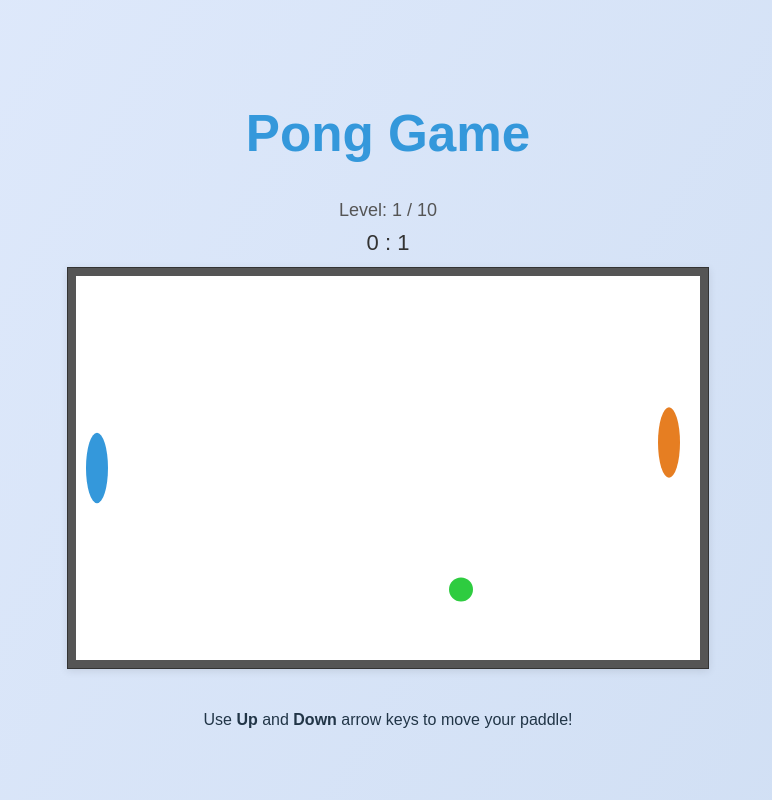
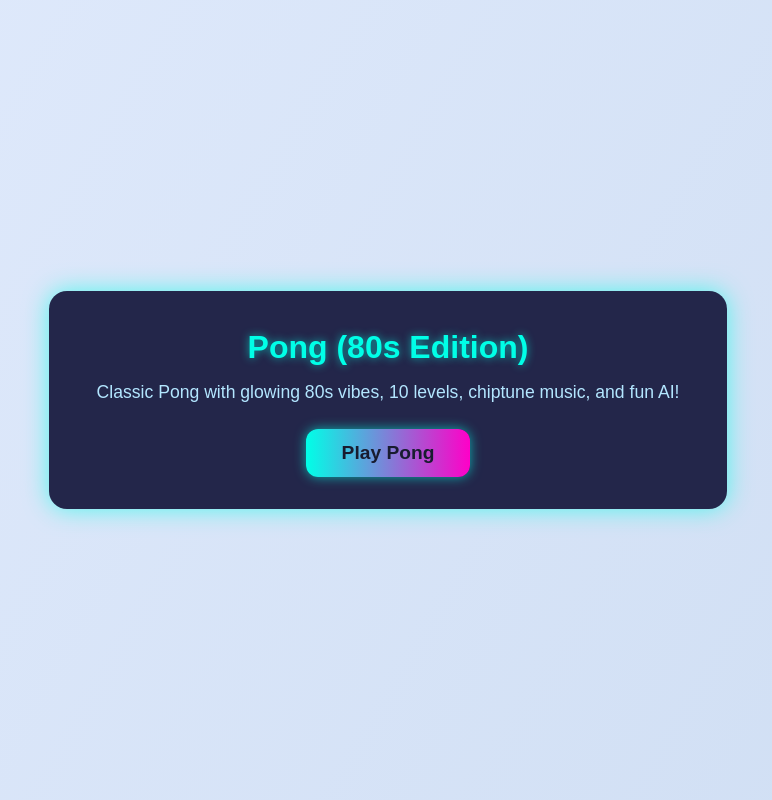
Before and after one commit to sabitertan/gito-pong, a website built with Vite: page index.html in a window 1280 px wide. Shown: the whole page, without its empty margins (252-1024 px from the left). Built offline with nearby package versions, Linux system fonts and the light colour scheme.

Commit message:
feat: add game catalog to index.html with Play Pong button

```diff
--- a/index.html
+++ b/index.html
@@ -4,10 +4,37 @@
     <meta charset="UTF-8" />
     <link rel="icon" type="image/svg+xml" href="/vite.svg" />
     <meta name="viewport" content="width=device-width, initial-scale=1.0" />
-    <title>Vite App</title>
+    <title>Vite Game Catalog</title>
+    <style>
+      /* Simple, playful catalog styles */
+      body { background: #181c2f; color: #fff; font-family: 'Segoe UI', Arial, sans-serif; margin: 0; }
+      .catalog { display: flex; flex-direction: column; align-items: center; justify-content: center; min-height: 100vh; }
+      .game-card { background: #23264a; border-radius: 18px; box-shadow: 0 0 24px #00ffe7a0; padding: 2rem 3rem; margin: 1rem; text-align: center; transition: transform 0.2s; }
+      .game-card:hover { transform: scale(1.04); box-shadow: 0 0 32px #00ffe7; }
+      .game-title { font-size: 2rem; font-weight: bold; margin-bottom: 0.5rem; color: #00ffe7; text-shadow: 0 0 8px #00ffe7a0; }
+      .game-desc { font-size: 1.1rem; margin-bottom: 1.5rem; color: #b3e6ff; }
+      .play-btn { background: linear-gradient(90deg, #00ffe7, #ff00c8); color: #181c2f; border: none; border-radius: 12px; padding: 0.8rem 2.2rem; font-size: 1.2rem; font-weight: bold; cursor: pointer; box-shadow: 0 0 12px #00ffe7a0; transition: background 0.2s, color 0.2s; }
+      .play-btn:hover { background: linear-gradient(90deg, #ff00c8, #00ffe7); color: #fff; }
+      #app { display: none; }
+    </style>
   </head>
   <body>
+    <div class="catalog" id="catalog">
+      <div class="game-card">
+        <div class="game-title">Pong (80s Edition)</div>
+        <div class="game-desc">Classic Pong with glowing 80s vibes, 10 levels, chiptune music, and fun AI!</div>
+        <button class="play-btn" onclick="startPong()">Play Pong</button>
+      </div>
+      <!-- Add more game cards here in the future -->
+    </div>
     <div id="app"></div>
     <script type="module" src="/src/main.js"></script>
+    <script>
+      // Show game and hide catalog when Play is clicked
+      function startPong() {
+        document.getElementById('catalog').style.display = 'none';
+        document.getElementById('app').style.display = 'block';
+      }
+    </script>
   </body>
 </html>
```
